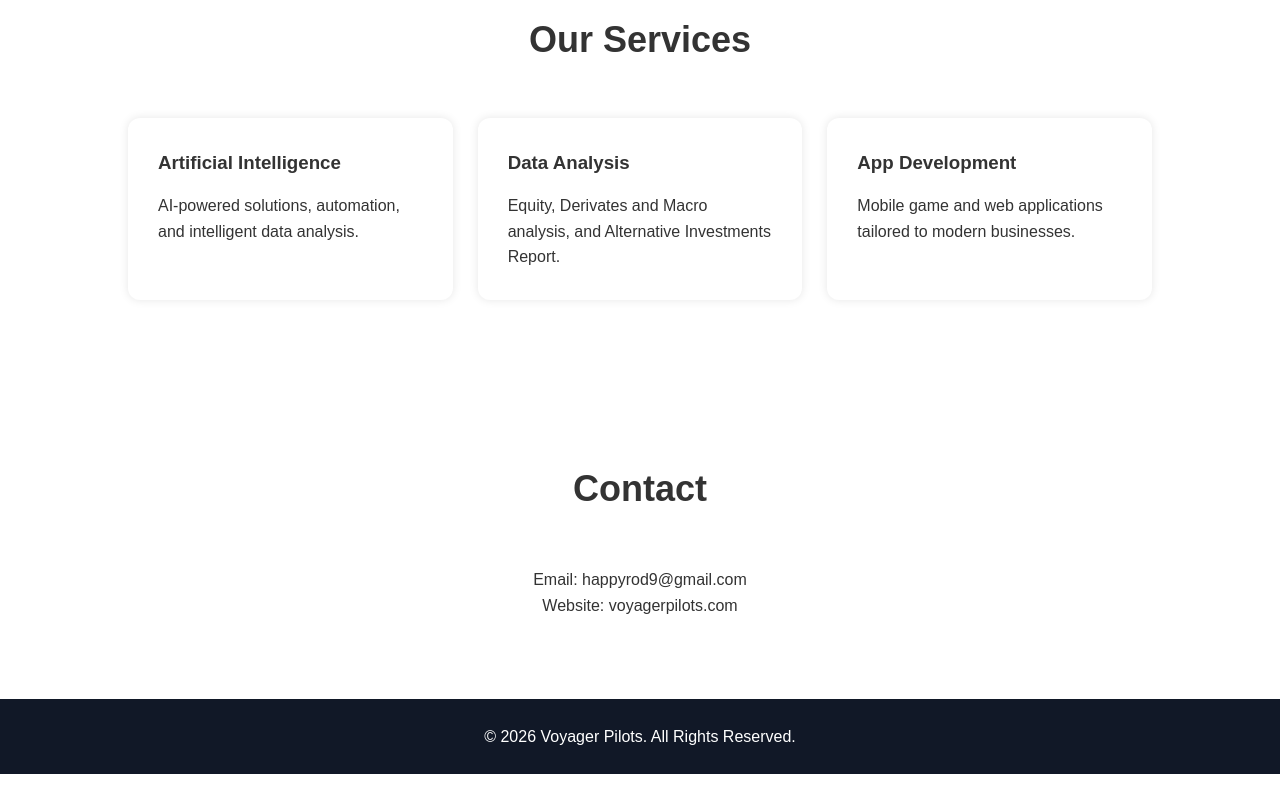
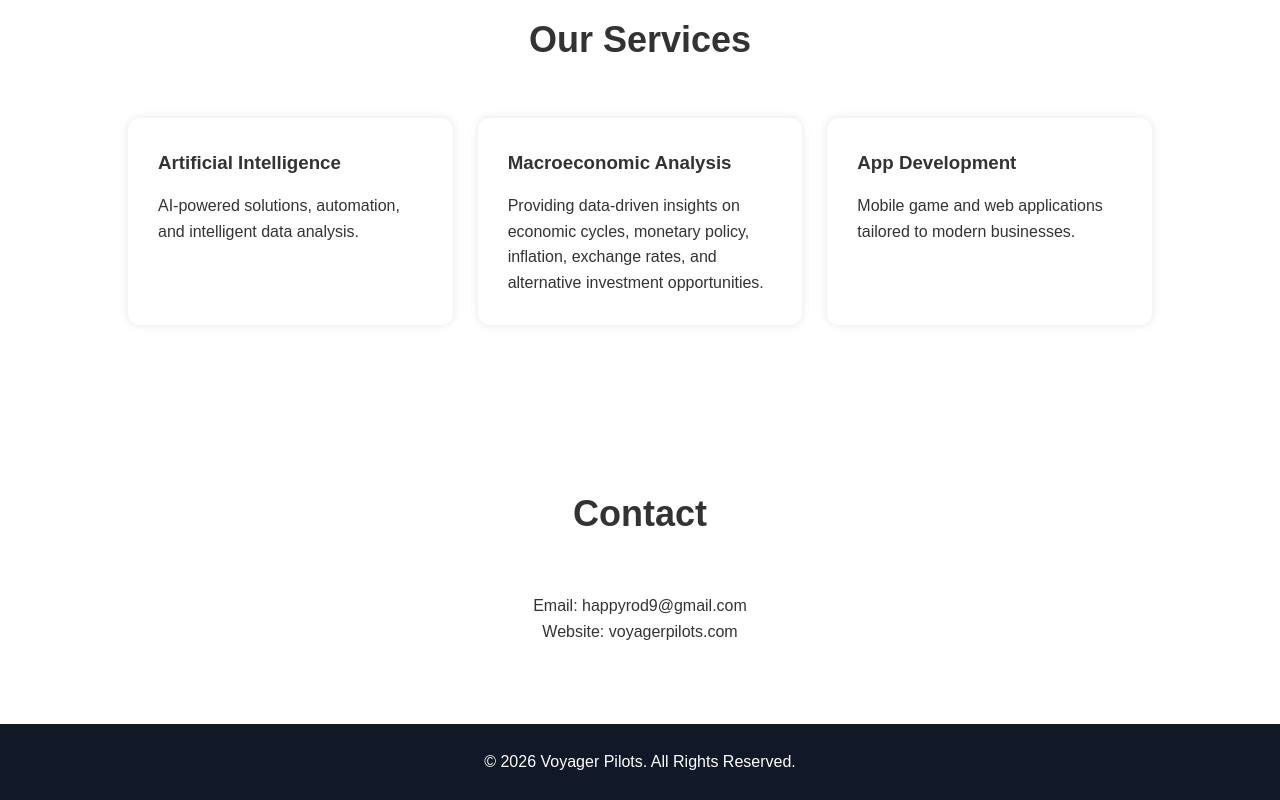
Before and after one commit to skawogur1234567/VoyagerPilots, a plain HTML site: page index.html in a window 1280 px wide. Shown: the part 1113-1913 px from the top of the page. Before the commit the page ends 1887 px from the top, so only its background shows below. Drawn offline with Linux system fonts and the light colour scheme.

Commit message:
Update index.html

```diff
--- a/index.html
+++ b/index.html
@@ -208,10 +208,11 @@
         </div>
 
         <div class="card">
-            <h3>Data Analysis</h3>
+            <h3>Macroeconomic Analysis</h3>
             <p>
-                Equity, Derivates and Macro analysis,
-                and Alternative Investments Report.
+                Providing data-driven insights on economic cycles,
+                monetary policy, inflation, exchange rates,
+                and alternative investment opportunities.
             </p>
         </div>
 
```
